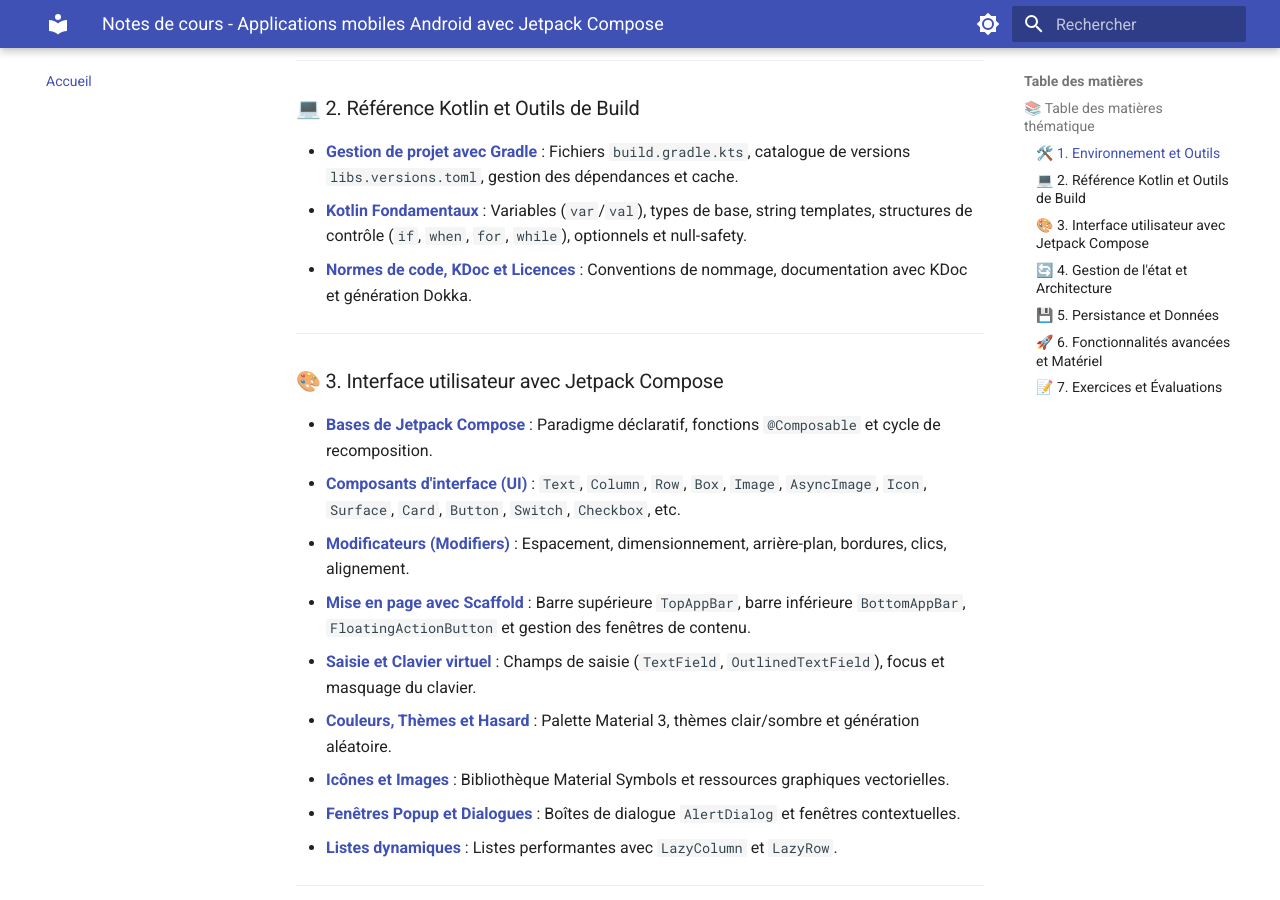
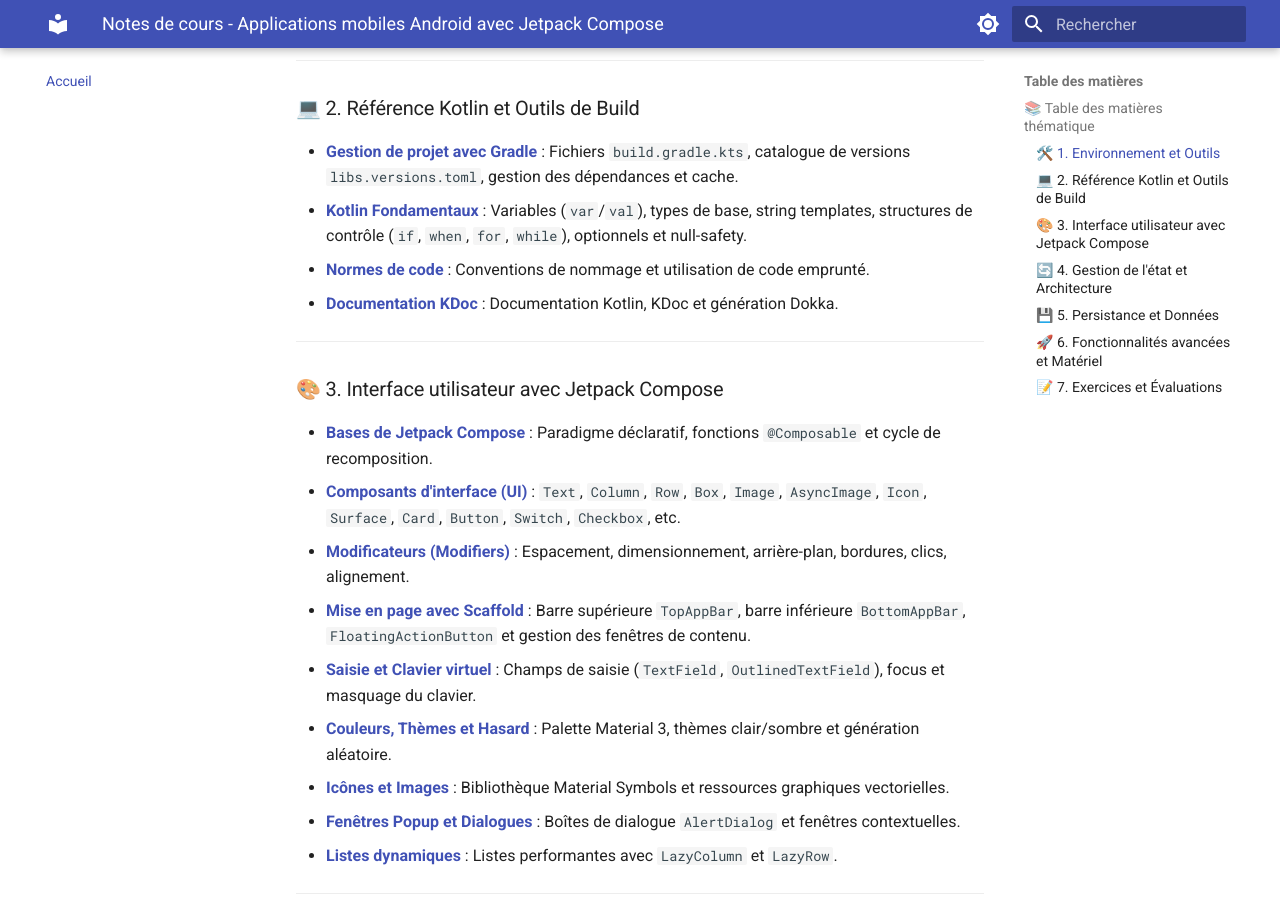
Before and after one commit to Apps-Mobiles-2-Victo/notes_de_cours, an MkDocs documentation site: the page built from docs/index.md, in a window 1280 px wide and 900 px high, scrolled down 871 px. Built offline with MkDocs 1.6.1 and Material for MkDocs 9.7.7, drawn with Linux system fonts in a browser that asks for light colours.

Commit message:
Renommer la page des normes

```diff
--- a/docs/index.md
+++ b/docs/index.md
@@ -26,7 +26,8 @@ Ces notes sont structurées de façon **thématique** afin de faciliter l'appren
 ### 💻 2. Référence Kotlin et Outils de Build
 * [**Gestion de projet avec Gradle**](02-kotlin-gradle/gradle.md) : Fichiers `build.gradle.kts`, catalogue de versions `libs.versions.toml`, gestion des dépendances et cache.
 * [**Kotlin Fondamentaux**](02-kotlin-gradle/kotlin-bases.md) : Variables (`var`/`val`), types de base, string templates, structures de contrôle (`if`, `when`, `for`, `while`), optionnels et null-safety.
-* [**Normes de code, KDoc et Licences**](02-kotlin-gradle/normes-et-kdoc.md) : Conventions de nommage, documentation avec KDoc et génération Dokka.
+* [**Normes de code**](02-kotlin-gradle/normes.md) : Conventions de nommage et utilisation de code emprunté.
+* [**Documentation KDoc**](02-kotlin-gradle/kdoc.md) : Documentation Kotlin, KDoc et génération Dokka.
 
 ---
 
--- a/mkdocs.yml
+++ b/mkdocs.yml
@@ -64,7 +64,7 @@ nav:
   - "2. Kotlin & Gradle":
       - "Gradle & Dépendances": "02-kotlin-gradle/gradle.md"
       - "Kotlin - Fondamentaux": "02-kotlin-gradle/kotlin-bases.md"
-      - "Normes de code": "02-kotlin-gradle/normes-et-kdoc.md"
+      - "Normes de code": "02-kotlin-gradle/normes.md"
       - "Documentation KDoc": "02-kotlin-gradle/kdoc.md"
   - "3. Interface Compose":
       - "Bases de Jetpack Compose": "03-interface-compose/jetpack-compose-bases.md"
```
Also changed, not shown: docs/02-kotlin-gradle/normes.md (renamed from docs/02-kotlin-gradle/normes-et-kdoc.md).
